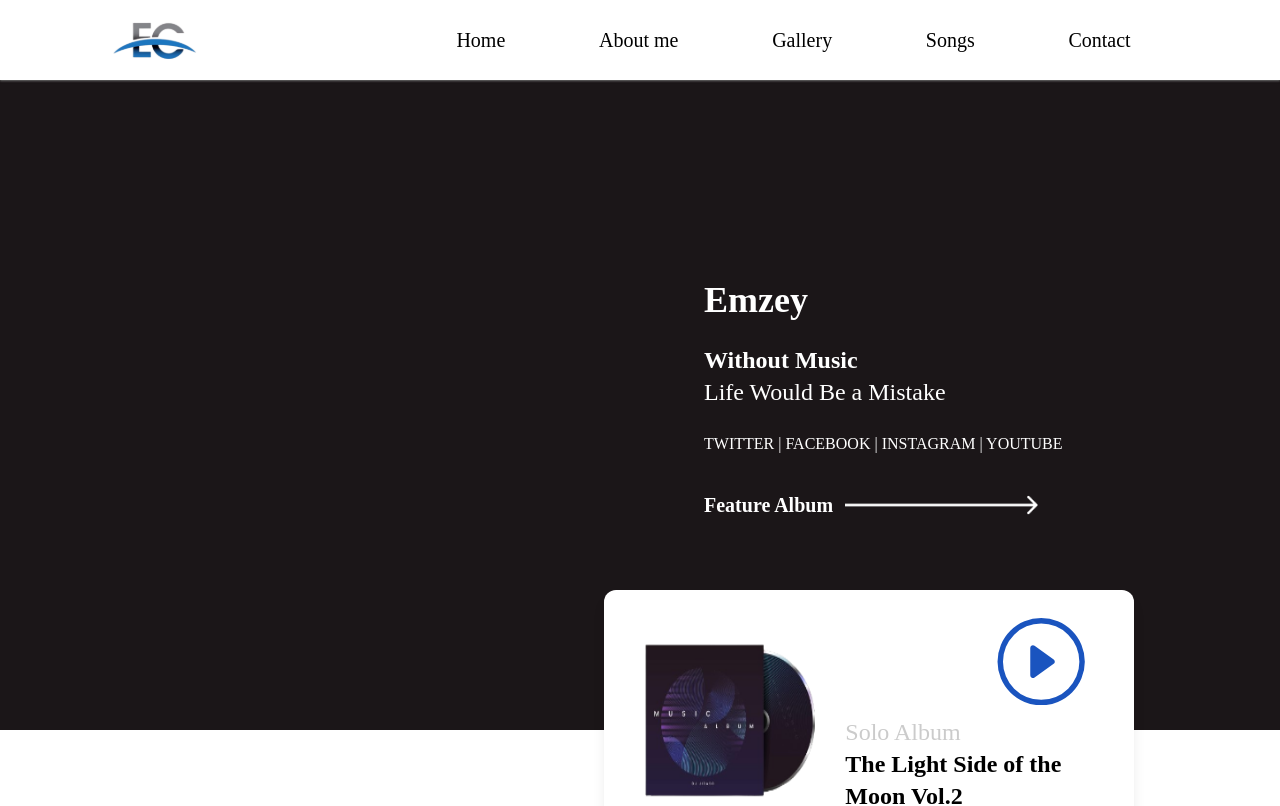
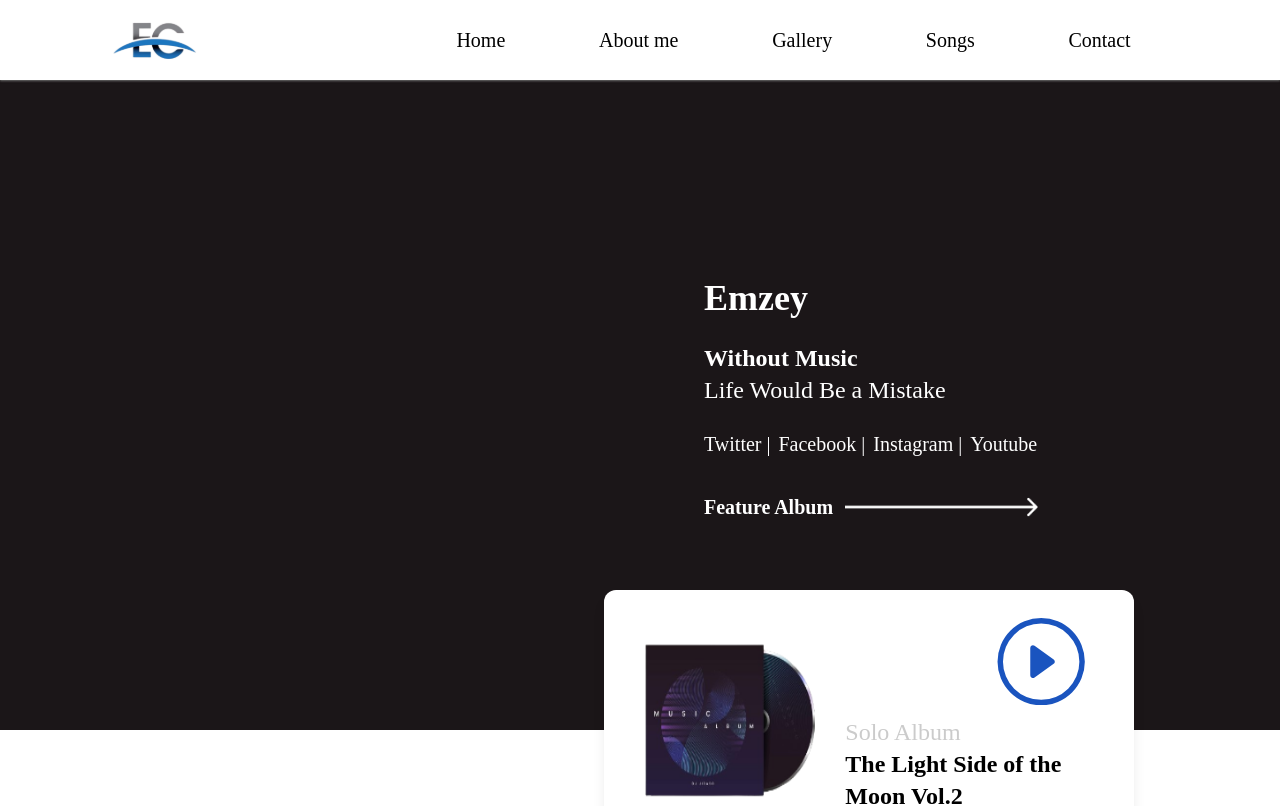
Before and after one commit to Dhanielgeek/EmezyClassicArist, a React (Vite) app: page / in a window 1280 px wide. Shown: the top 806 px of the page. Built offline with nearby package versions, Linux system fonts and the light colour scheme.

Commit message:
linkupdatehero

```diff
--- a/src/Pages/LandingPage.tsx
+++ b/src/Pages/LandingPage.tsx
@@ -182,6 +182,20 @@ const LandingPage = () => {
       }, []);
 
 
+
+      const handleFbLink = ()=>{
+        window.open("https://web.facebook.com/profile.php?id=100086900109152", "blank")
+      }
+      const handleTwitterLink = ()=>{
+        window.open("https://twitter.com/Emzey999", "blank")
+      }
+      const handleYoutubeLink = ()=>{
+        window.open("https://www.youtube.com/@emzeyclassic", "blank")
+      }
+      const handleInstagramLink = ()=>{
+        window.open("https://www.instagram.com/emzey_classics?igsh=OTJ0dDdhZ3Bnb3Ns", "blank")
+      }
+
   return (
       <div className="w-[100%] h-auto pt-[80px] phone:pt-10">
         <div id='home' className="w-[100%] h-[650px] bg-[#1b1618] flex justify-between phone:justify-center phone:h-[500px] ">
@@ -189,7 +203,13 @@ const LandingPage = () => {
           <div ref={fadeInRight} className="w-[45%] h-[100%] flex flex-col justify-center gap-6 relative phone:w-[90%] phone:items-center smallPhone:w-[100%] animate__animated ">
             <h1 className="text-4xl text-[white] font-bold ">Emzey</h1>
             <h1 className="text-2xl text-[white] font-semibold phone:text-center ">Without Music <br/><span className="font-light ">Life Would Be a Mistake</span> </h1>
-            <p className="text-[white] phone:text-center ">TWITTER | FACEBOOK | INSTAGRAM | YOUTUBE</p>
+            <div className='w-auto h-auto flex gap-2'>
+              <p className='text-xl text-[white] phone:text-center phone:text-xl cursor-pointer hover:text-[blue] ' onClick={handleTwitterLink} >Twitter |</p>
+              <p className='text-xl text-[white] phone:text-center phone:text-xl cursor-pointer hover:text-[blue] ' onClick={handleFbLink} >Facebook |</p>
+              <p className='text-xl text-[white] phone:text-center phone:text-xl cursor-pointer hover:text-[blue] ' onClick={handleInstagramLink} >Instagram |</p>
+              <p className='text-xl text-[white] phone:text-center phone:text-xl cursor-pointer hover:text-[blue] ' onClick={handleYoutubeLink} >Youtube</p>
+            </div>
+            {/* <p className="text-[white] phone:text-center ">TWITTER | FACEBOOK | INSTAGRAM | YOUTUBE</p> */}
             <div className="w-[70%] h-[50px] flex items-center gap-3 ">
               <p className="text-xl text-[white] font-semibold phone:font-medium ">Feature Album</p>
               <img className="h-5  phone:h-2" src={line1} alt="" />
```
